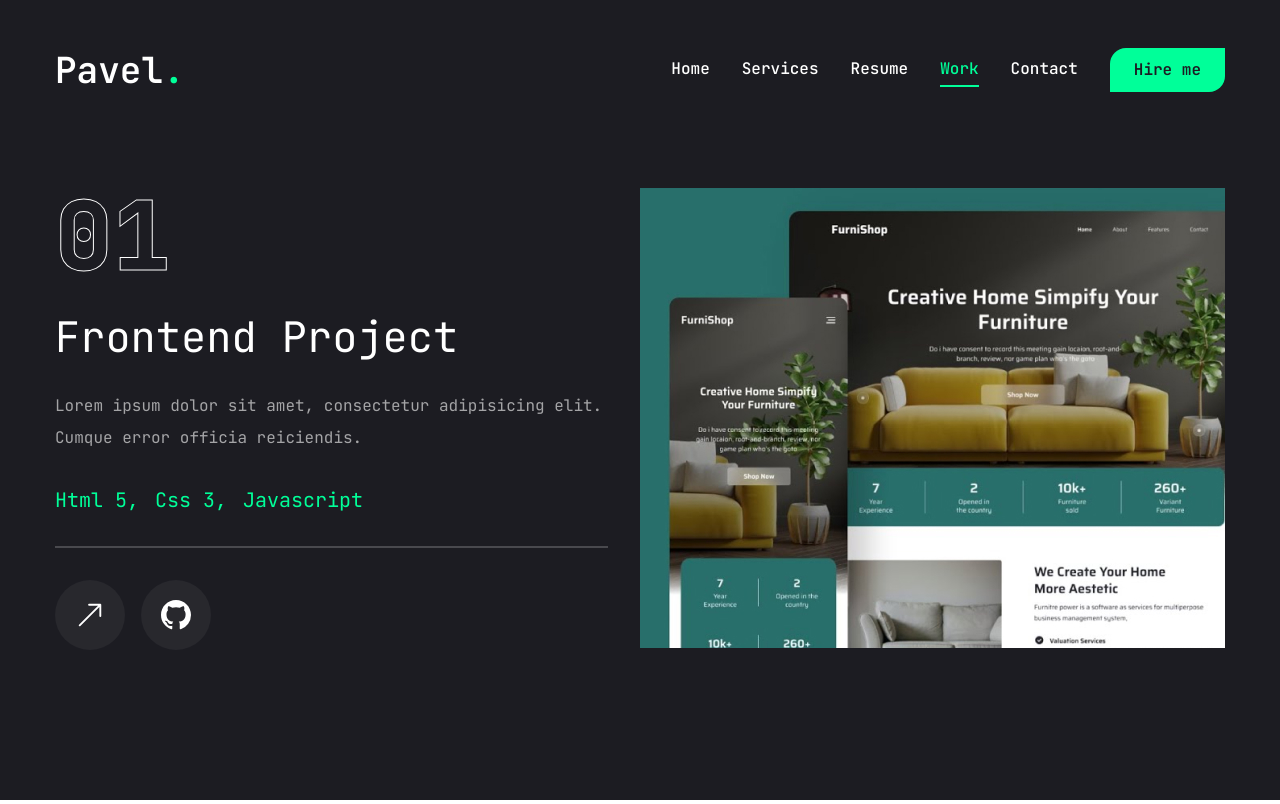
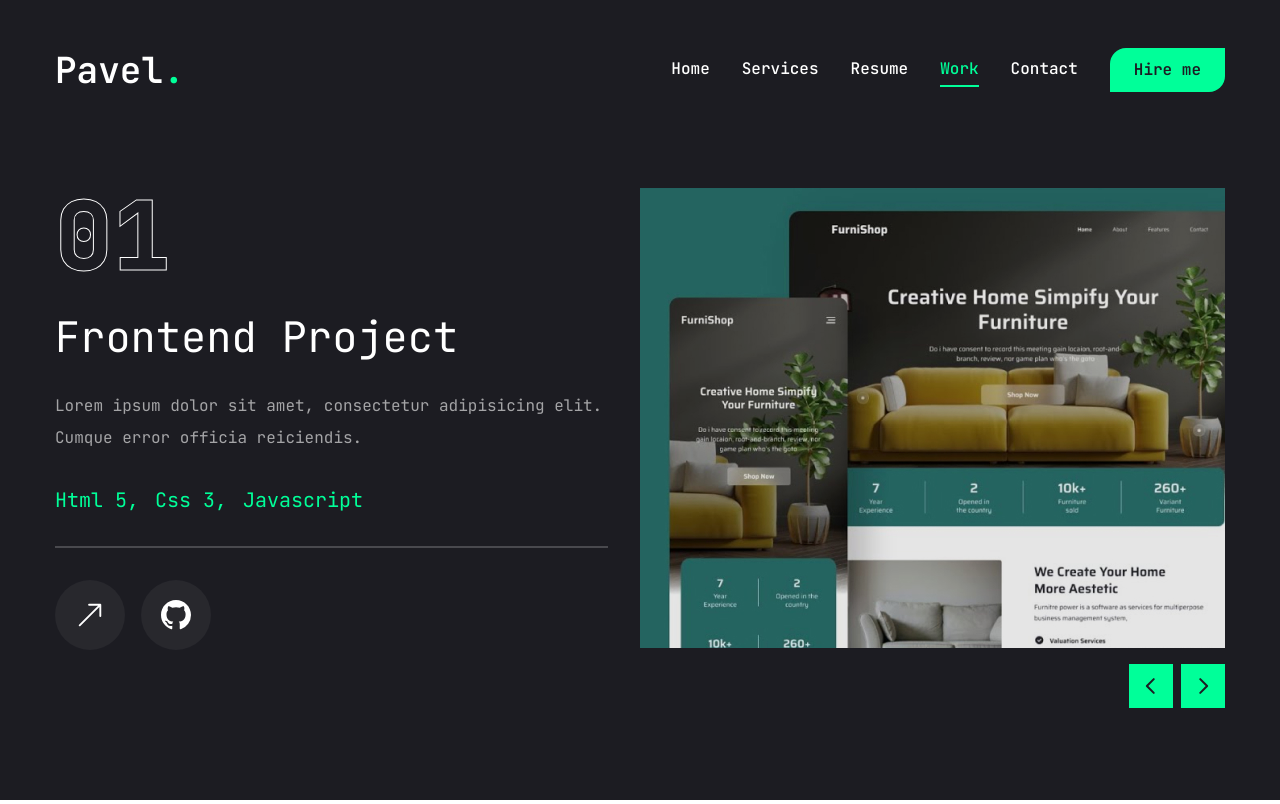
Before and after one commit to solidados/my-portfolio, a Next.js app: page /work in a window 1280 px wide. Built offline with nearby package versions, Linux system fonts and the light colour scheme.

Commit message:
refactor: update `work` page: add nav-buttons `WorkSliderButtons` for SwiperSlide

```diff
--- a/app/work/page.tsx
+++ b/app/work/page.tsx
@@ -15,6 +15,7 @@ import {
   TooltipTrigger,
 } from "@/components/ui/tooltip";
 import { BsArrowUpRight, BsGithub } from "react-icons/bs";
+import WorkSliderButtons from "@/components/WorkSliderButtons/WorkSliderButtons";
 
 import "swiper/css";
 
@@ -87,7 +88,11 @@ const Work: FC = () => {
   return (
     <motion.div
       initial={{ opacity: 0 }}
-      animate={{ opacity: 1 }}
+      animate={{
+        opacity: 1,
+        transition: { delay: 2.4, duration: 0.4, ease: "easeIn" },
+      }}
+      exit={{ opacity: 0 }}
       className="min-h-[80vh] flex flex-col justify-center py-12 xl:px-0"
     >
       <div className="container mx-auto">
@@ -141,17 +146,17 @@ const Work: FC = () => {
               </div>
             </div>
           </div>
-          <div className="w-full xl:w-[50%]">
+          <div className="w-full xl:w-[50%] select-none">
             <Swiper
               spaceBetween={30}
               slidesPerView={1}
-              className="xl:h-[520px] mb-12"
+              className="xl:h-[520px] mb-12 relative"
               onSlideChange={handleSlideChange}
             >
               {projects.map((project, index) => (
                 <SwiperSlide key={index} className="w-full">
                   <div className="h-[460px] relative group flex justify-center items-center bg-pink-50/20">
-                    <div></div>
+                    <div className="absolute top-0 bottom-0 w-full h-full bg-black/10 z-10"></div>
                     <div className="relative w-full h-full">
                       <Image
                         src={project.image}
@@ -163,6 +168,11 @@ const Work: FC = () => {
                   </div>
                 </SwiperSlide>
               ))}
+              <WorkSliderButtons
+                containerStyles="flex gap-2 absolute right-0 bottom-[calc(50%_-_22px)] xl:bottom-0 z-20 w-full justify-between xl:w-max xl:justify-none"
+                buttonStyles="bg-accent hover:bg-accent-hover text-primary text-[22px] w-[44px] h-[44px] flex justify-center items-center transition-all"
+                iconStyles={""}
+              />
             </Swiper>
           </div>
         </div>
--- a/components/MobileNav.tsx
+++ b/components/MobileNav.tsx
@@ -1,7 +1,7 @@
 "use client";
 
 import { Button } from "@/components/ui/button";
-import { FC } from "react";
+import { FC, useState } from "react";
 
 import { usePathname } from "next/navigation";
 import { useNavLinks } from "@/hooks/useNavLinks";
@@ -15,11 +15,16 @@ import { VisuallyHidden } from "@radix-ui/react-visually-hidden";
 import { SheetTitle } from "@/components/ui/sheet";
 
 const MobileNav: FC = () => {
+  const [open, setOpen] = useState<boolean>(false);
   const pathname = usePathname();
   const links: INavLink[] = useNavLinks();
 
+  const handleClose = () => {
+    setOpen(false);
+  };
+
   return (
-    <Sheet>
+    <Sheet open={open} onOpenChange={setOpen}>
       <SheetTrigger className="flex justify-center items-center">
         <CiMenuFries className="text-[32px] text-accent" />
       </SheetTrigger>
@@ -29,7 +34,7 @@ const MobileNav: FC = () => {
         </SheetTitle>
         {/* Logo */}
         <div className="mt-28 mb-28 text-center text-2xl">
-          <Link href="/">
+          <Link href="/" onClick={handleClose}>
             <h1 className="text-4xl font-semibold">
               Pavel<span className="text-accent">.</span>
             </h1>
@@ -40,12 +45,13 @@ const MobileNav: FC = () => {
             <Link
               key={index}
               href={link.path}
+              onClick={handleClose}
               className={`${link.path === pathname && "text-accent border-b-2 border-accent"} capitalize text-xl hover:text-accent transition-all`}
             >
               {link.name}
             </Link>
           ))}
-          <Link href="/contact">
+          <Link href="/contact" onClick={handleClose}>
             <Button variant="outline">Hire me</Button>
           </Link>
         </nav>
--- /dev/null
+++ b/components/WorkSliderButtons/WorkSliderButtons.tsx
@@ -0,0 +1,28 @@
+"use client";
+
+import { useSwiper } from "swiper/react";
+import { PiCaretLeftBold, PiCaretRightBold } from "react-icons/pi";
+
+const WorkSliderButtons = ({
+  containerStyles,
+  buttonStyles,
+  iconStyles,
+}: {
+  containerStyles: string;
+  buttonStyles: string;
+  iconStyles: string;
+}) => {
+  const swiper = useSwiper();
+  return (
+    <div className={containerStyles}>
+      <button className={buttonStyles} onClick={() => swiper.slidePrev()}>
+        <PiCaretLeftBold className={iconStyles} />
+      </button>
+      <button className={buttonStyles} onClick={() => swiper.slideNext()}>
+        <PiCaretRightBold className={iconStyles} />
+      </button>
+    </div>
+  );
+};
+
+export default WorkSliderButtons;
```
